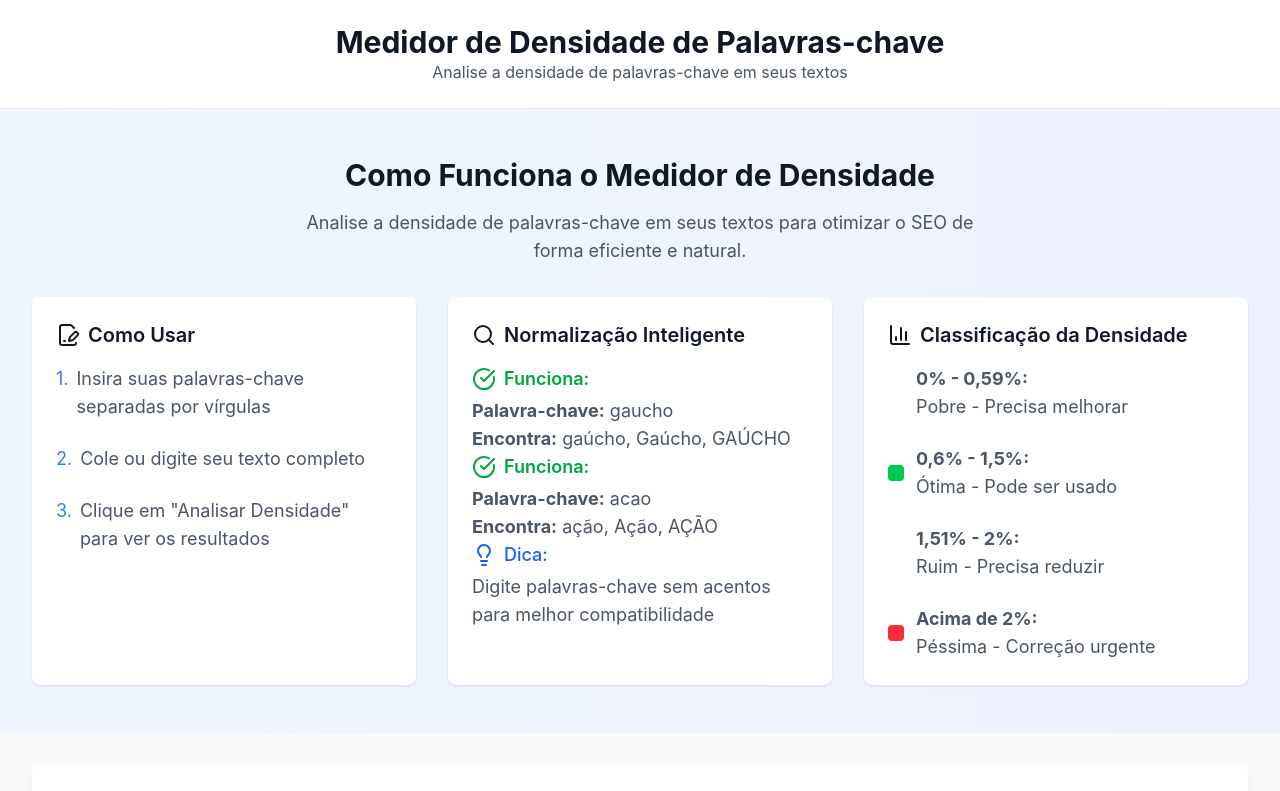
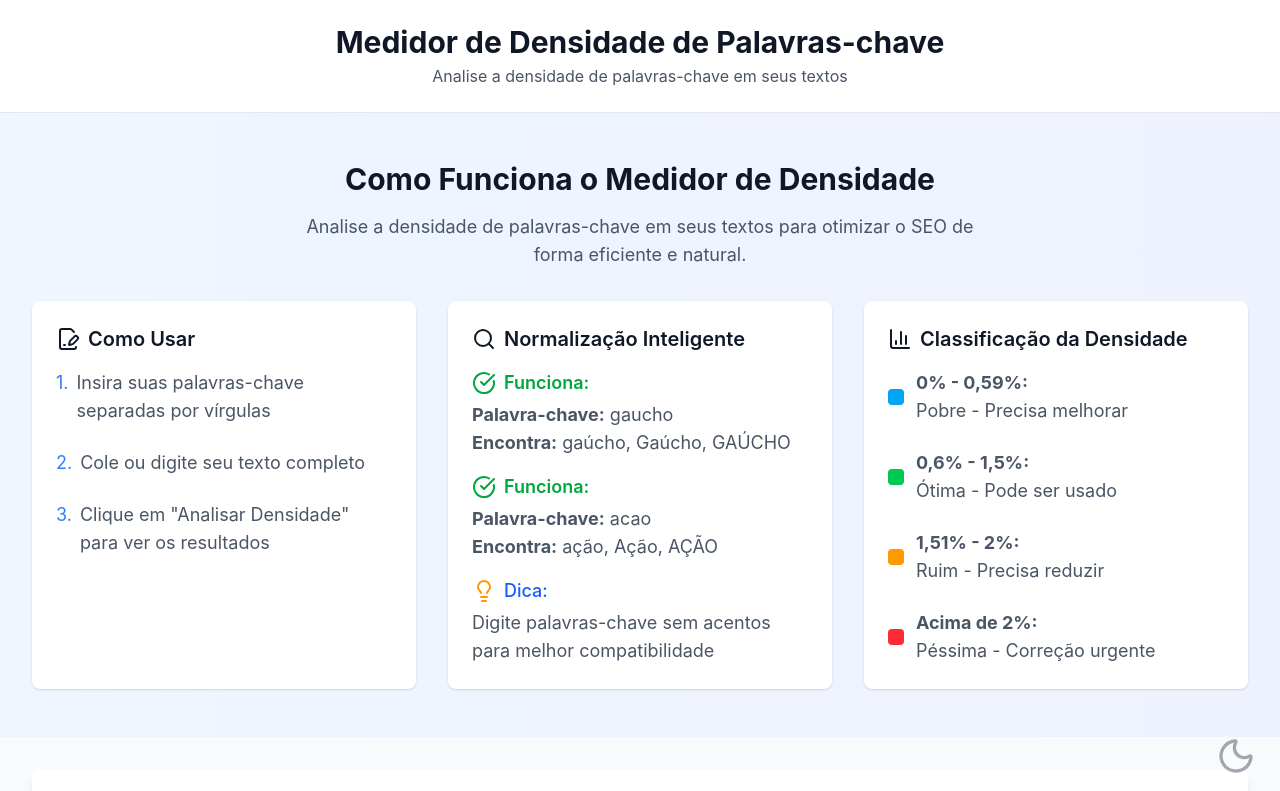
Before and after one commit to Melksedeque/medidor-densidade-palavras-chave, a React (Vite) app: page / in a window 1280 px wide. Shown: the top 791 px of the page. Built offline with nearby package versions, Linux system fonts and the light colour scheme.

Commit message:
Compilado do Tailwind utilizado

```diff
--- a/src/index.css
+++ b/src/index.css
@@ -9,12 +9,19 @@
       "Courier New", monospace;
     --color-red-50: oklch(97.1% 0.013 17.38);
     --color-red-100: oklch(93.6% 0.032 17.717);
+    --color-red-200: oklch(88.5% 0.062 18.334);
     --color-red-300: oklch(80.8% 0.114 19.571);
     --color-red-400: oklch(70.4% 0.191 22.216);
     --color-red-500: oklch(63.7% 0.237 25.331);
     --color-red-600: oklch(57.7% 0.245 27.325);
     --color-red-700: oklch(50.5% 0.213 27.518);
+    --color-red-800: oklch(44.4% 0.177 26.899);
     --color-red-900: oklch(39.6% 0.141 25.723);
+    --color-amber-50: oklch(98.7% 0.022 95.277);
+    --color-amber-400: oklch(82.8% 0.189 84.429);
+    --color-amber-500: oklch(76.9% 0.188 70.08);
+    --color-amber-600: oklch(66.6% 0.179 58.318);
+    --color-amber-900: oklch(41.4% 0.112 45.904);
     --color-yellow-50: oklch(98.7% 0.026 102.212);
     --color-yellow-400: oklch(85.2% 0.199 91.936);
     --color-yellow-500: oklch(79.5% 0.184 86.047);
@@ -25,6 +32,11 @@
     --color-green-500: oklch(72.3% 0.219 149.579);
     --color-green-600: oklch(62.7% 0.194 149.214);
     --color-green-900: oklch(39.3% 0.095 152.535);
+    --color-sky-50: oklch(97.7% 0.013 236.62);
+    --color-sky-400: oklch(74.6% 0.16 232.661);
+    --color-sky-500: oklch(68.5% 0.169 237.323);
+    --color-sky-600: oklch(58.8% 0.158 241.966);
+    --color-sky-900: oklch(39.1% 0.09 240.876);
     --color-blue-50: oklch(97% 0.014 254.604);
     --color-blue-400: oklch(70.7% 0.165 254.624);
     --color-blue-500: oklch(62.3% 0.214 259.815);
@@ -44,7 +56,6 @@
     --color-white: #fff;
     --spacing: 0.25rem;
     --container-2xl: 42rem;
-    --container-4xl: 56rem;
     --container-6xl: 72rem;
     --container-7xl: 80rem;
     --text-xs: 0.75rem;
@@ -218,11 +229,23 @@
   }
 }
 @layer utilities {
+  .fixed {
+    position: fixed;
+  }
+  .right-6 {
+    right: calc(var(--spacing) * 6);
+  }
+  .bottom-6 {
+    bottom: calc(var(--spacing) * 6);
+  }
   .z-50 {
     z-index: 50;
   }
   .mx-auto {
     margin-inline: auto;
+  }
+  .mt-1 {
+    margin-top: calc(var(--spacing) * 1);
   }
   .mt-2 {
     margin-top: calc(var(--spacing) * 2);
@@ -272,6 +295,9 @@
   .h-5 {
     height: calc(var(--spacing) * 5);
   }
+  .h-10 {
+    height: calc(var(--spacing) * 10);
+  }
   .min-h-screen {
     min-height: 100vh;
   }
@@ -281,17 +307,14 @@
   .w-5 {
     width: calc(var(--spacing) * 5);
   }
+  .w-10 {
+    width: calc(var(--spacing) * 10);
+  }
   .w-full {
     width: 100%;
   }
   .max-w-2xl {
     max-width: var(--container-2xl);
-  }
-  .max-w-4xl {
-    max-width: var(--container-4xl);
-  }
-  .max-w-6xl {
-    max-width: var(--container-6xl);
   }
   .max-w-7xl {
     max-width: var(--container-7xl);
@@ -304,6 +327,9 @@
   }
   .animate-spin {
     animation: var(--animate-spin);
+  }
+  .cursor-pointer {
+    cursor: pointer;
   }
   .items-center {
     align-items: center;
@@ -323,18 +349,11 @@
   .gap-8 {
     gap: calc(var(--spacing) * 8);
   }
-  .space-y-2 {
+  .space-y-4 {
     :where(& > :not(:last-child)) {
       --tw-space-y-reverse: 0;
-      margin-block-start: calc(calc(var(--spacing) * 2) * var(--tw-space-y-reverse));
-      margin-block-end: calc(calc(var(--spacing) * 2) * calc(1 - var(--tw-space-y-reverse)));
-    }
-  }
-  .space-y-3 {
-    :where(& > :not(:last-child)) {
-      --tw-space-y-reverse: 0;
-      margin-block-start: calc(calc(var(--spacing) * 3) * var(--tw-space-y-reverse));
-      margin-block-end: calc(calc(var(--spacing) * 3) * calc(1 - var(--tw-space-y-reverse)));
+      margin-block-start: calc(calc(var(--spacing) * 4) * var(--tw-space-y-reverse));
+      margin-block-end: calc(calc(var(--spacing) * 4) * calc(1 - var(--tw-space-y-reverse)));
     }
   }
   .space-y-6 {
@@ -391,6 +410,12 @@
   .border-gray-300 {
     border-color: var(--color-gray-300);
   }
+  .bg-amber-50 {
+    background-color: var(--color-amber-50);
+  }
+  .bg-amber-500 {
+    background-color: var(--color-amber-500);
+  }
   .bg-blue-600 {
     background-color: var(--color-blue-600);
   }
@@ -406,23 +431,17 @@
   .bg-red-50 {
     background-color: var(--color-red-50);
   }
-  .bg-red-100 {
-    background-color: var(--color-red-100);
-  }
   .bg-red-500 {
     background-color: var(--color-red-500);
   }
-  .bg-red-600 {
-    background-color: var(--color-red-600);
+  .bg-sky-50 {
+    background-color: var(--color-sky-50);
+  }
+  .bg-sky-500 {
+    background-color: var(--color-sky-500);
   }
   .bg-white {
     background-color: var(--color-white);
-  }
-  .bg-yellow-50 {
-    background-color: var(--color-yellow-50);
-  }
-  .bg-yellow-500 {
-    background-color: var(--color-yellow-500);
   }
   .bg-gradient-to-r {
     --tw-gradient-position: to right in oklab;
@@ -521,6 +540,12 @@
   .whitespace-nowrap {
     white-space: nowrap;
   }
+  .text-amber-500 {
+    color: var(--color-amber-500);
+  }
+  .text-amber-600 {
+    color: var(--color-amber-600);
+  }
   .text-blue-500 {
     color: var(--color-blue-500);
   }
@@ -548,17 +573,20 @@
   .text-red-700 {
     color: var(--color-red-700);
   }
+  .text-sky-600 {
+    color: var(--color-sky-600);
+  }
   .text-white {
     color: var(--color-white);
-  }
-  .text-yellow-600 {
-    color: var(--color-yellow-600);
   }
   .uppercase {
     text-transform: uppercase;
   }
   .opacity-25 {
     opacity: 25%;
+  }
+  .opacity-50 {
+    opacity: 50%;
   }
   .opacity-75 {
     opacity: 75%;
@@ -599,10 +627,17 @@
       }
     }
   }
-  .hover\:bg-gray-100 {
+  .hover\:text-amber-400 {
     &:hover {
       @media (hover: hover) {
-        background-color: var(--color-gray-100);
+        color: var(--color-amber-400);
+      }
+    }
+  }
+  .hover\:text-sky-400 {
+    &:hover {
+      @media (hover: hover) {
+        color: var(--color-sky-400);
       }
     }
   }
@@ -613,11 +648,10 @@
       }
     }
   }
-  .hover\:shadow-xl {
+  .hover\:opacity-100 {
     &:hover {
       @media (hover: hover) {
-        --tw-shadow: 0 20px 25px -5px var(--tw-shadow-color, rgb(0 0 0 / 0.1)), 0 8px 10px -6px var(--tw-shadow-color, rgb(0 0 0 / 0.1));
-        box-shadow: var(--tw-inset-shadow), var(--tw-inset-ring-shadow), var(--tw-ring-offset-shadow), var(--tw-ring-shadow), var(--tw-shadow);
+        opacity: 100%;
       }
     }
   }
@@ -679,6 +713,14 @@
       border-color: var(--color-gray-700);
     }
   }
+  .dark\:bg-amber-900\/20 {
+    &:where(.dark, .dark *) {
+      background-color: color-mix(in srgb, oklch(41.4% 0.112 45.904) 20%, transparent);
+      @supports (color: color-mix(in lab, red, red)) {
+        background-color: color-mix(in oklab, var(--color-amber-900) 20%, transparent);
+      }
+    }
+  }
   .dark\:bg-gray-700 {
     &:where(.dark, .dark *) {
       background-color: var(--color-gray-700);
@@ -710,19 +752,11 @@
       }
     }
   }
-  .dark\:bg-red-900\/30 {
+  .dark\:bg-sky-900\/20 {
     &:where(.dark, .dark *) {
-      background-color: color-mix(in srgb, oklch(39.6% 0.141 25.723) 30%, transparent);
+      background-color: color-mix(in srgb, oklch(39.1% 0.09 240.876) 20%, transparent);
       @supports (color: color-mix(in lab, red, red)) {
-        background-color: color-mix(in oklab, var(--color-red-900) 30%, transparent);
-      }
-    }
-  }
-  .dark\:bg-yellow-900\/20 {
-    &:where(.dark, .dark *) {
-      background-color: color-mix(in srgb, oklch(42.1% 0.095 57.708) 20%, transparent);
-      @supports (color: color-mix(in lab, red, red)) {
-        background-color: color-mix(in oklab, var(--color-yellow-900) 20%, transparent);
+        background-color: color-mix(in oklab, var(--color-sky-900) 20%, transparent);
       }
     }
   }
@@ -736,6 +770,11 @@
     &:where(.dark, .dark *) {
       --tw-gradient-to: var(--color-gray-900);
       --tw-gradient-stops: var(--tw-gradient-via-stops, var(--tw-gradient-position), var(--tw-gradient-from) var(--tw-gradient-from-position), var(--tw-gradient-to) var(--tw-gradient-to-position));
+    }
+  }
+  .dark\:text-amber-400 {
+    &:where(.dark, .dark *) {
+      color: var(--color-amber-400);
     }
   }
   .dark\:text-blue-400 {
@@ -768,14 +807,14 @@
       color: var(--color-red-400);
     }
   }
+  .dark\:text-sky-400 {
+    &:where(.dark, .dark *) {
+      color: var(--color-sky-400);
+    }
+  }
   .dark\:text-white {
     &:where(.dark, .dark *) {
       color: var(--color-white);
-    }
-  }
-  .dark\:text-yellow-400 {
-    &:where(.dark, .dark *) {
-      color: var(--color-yellow-400);
     }
   }
   .dark\:placeholder-gray-400 {
```
